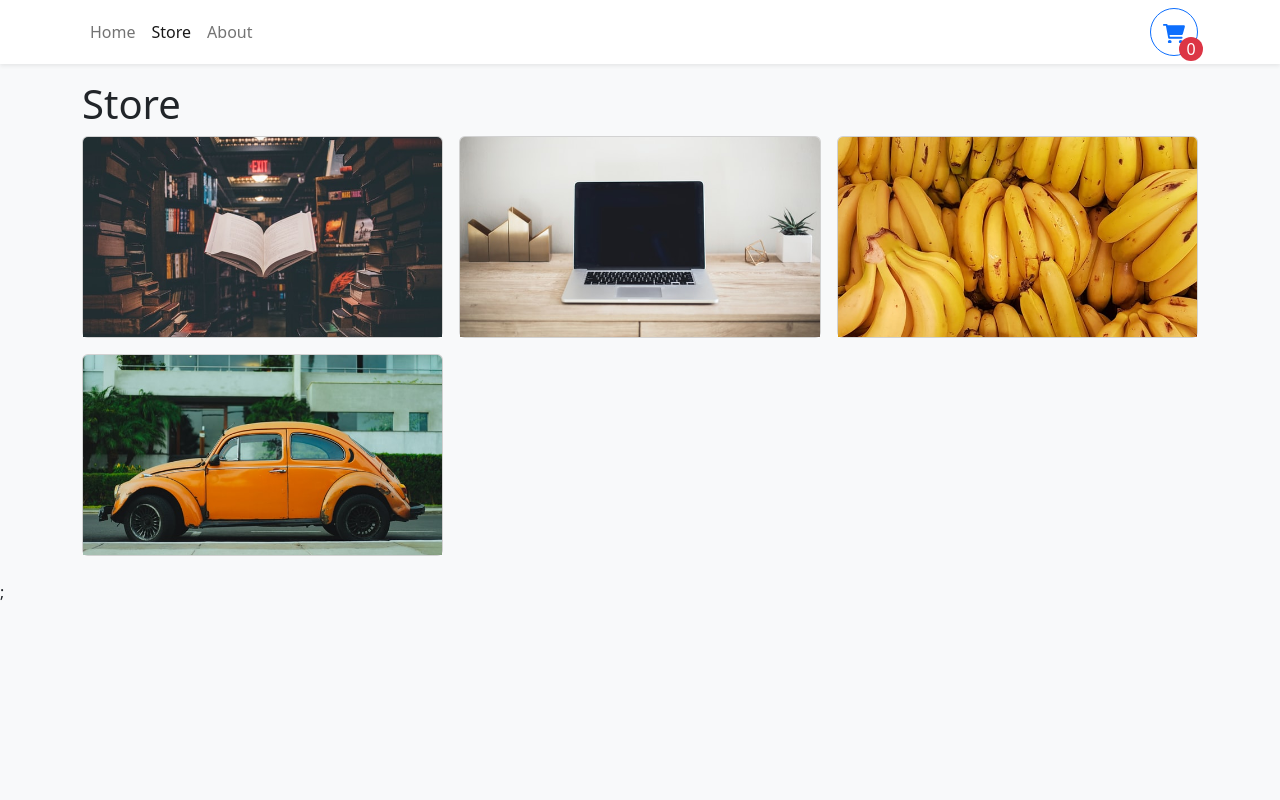
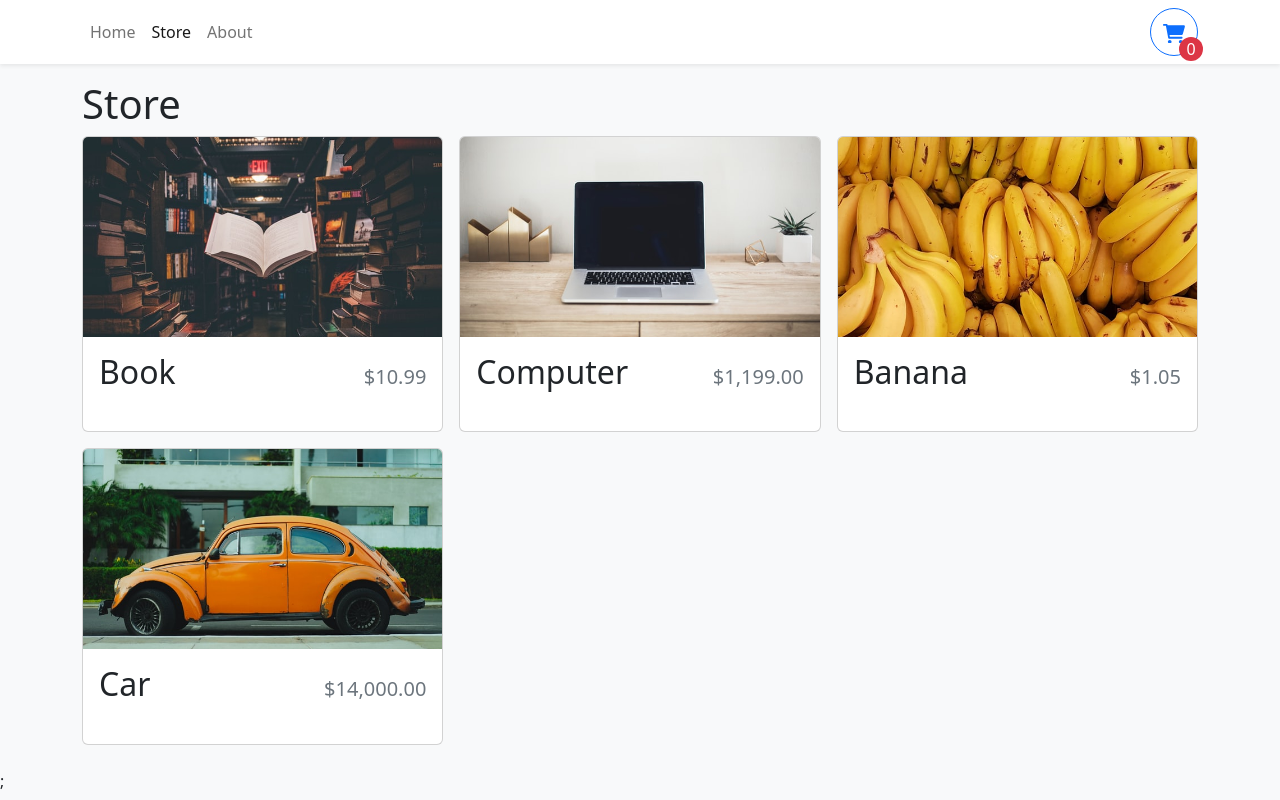
Before and after one commit to beratucgul/React-Typescript-Shopping-Cart, a React (Create React App) app: page /store in a window 1280 px wide. Built offline with nearby package versions, Linux system fonts and the light colour scheme.

Commit message:
currency format is added

```diff
--- a/src/components/StoreItem.tsx
+++ b/src/components/StoreItem.tsx
@@ -1,4 +1,5 @@
 import { Card } from "react-bootstrap";
+import { FormatCurrency } from "../utilites/FormatCurrency";
 
 type storeItemProps = {
   id: number;
@@ -16,6 +17,12 @@
         height="200px"
         style={{ objectFit: "cover" }}
       />
+      <Card.Body className="d-flex flex-column">
+        <Card.Title className="d-flex justify-content-between align-items-baseline mb-4">
+          <span className="fs-2">{name}</span>
+          <span className="ms-2 text-muted">{FormatCurrency(price)}</span>
+        </Card.Title>
+      </Card.Body>
     </Card>
   );
 }
--- /dev/null
+++ b/src/utilites/FormatCurrency.ts
@@ -0,0 +1,8 @@
+const CURRENCY_FORMATTER = new Intl.NumberFormat(undefined, {
+  currency: "USD",
+  style: "currency",
+});
+
+export function FormatCurrency(number: number) {
+  return CURRENCY_FORMATTER.format(number);
+}
```
